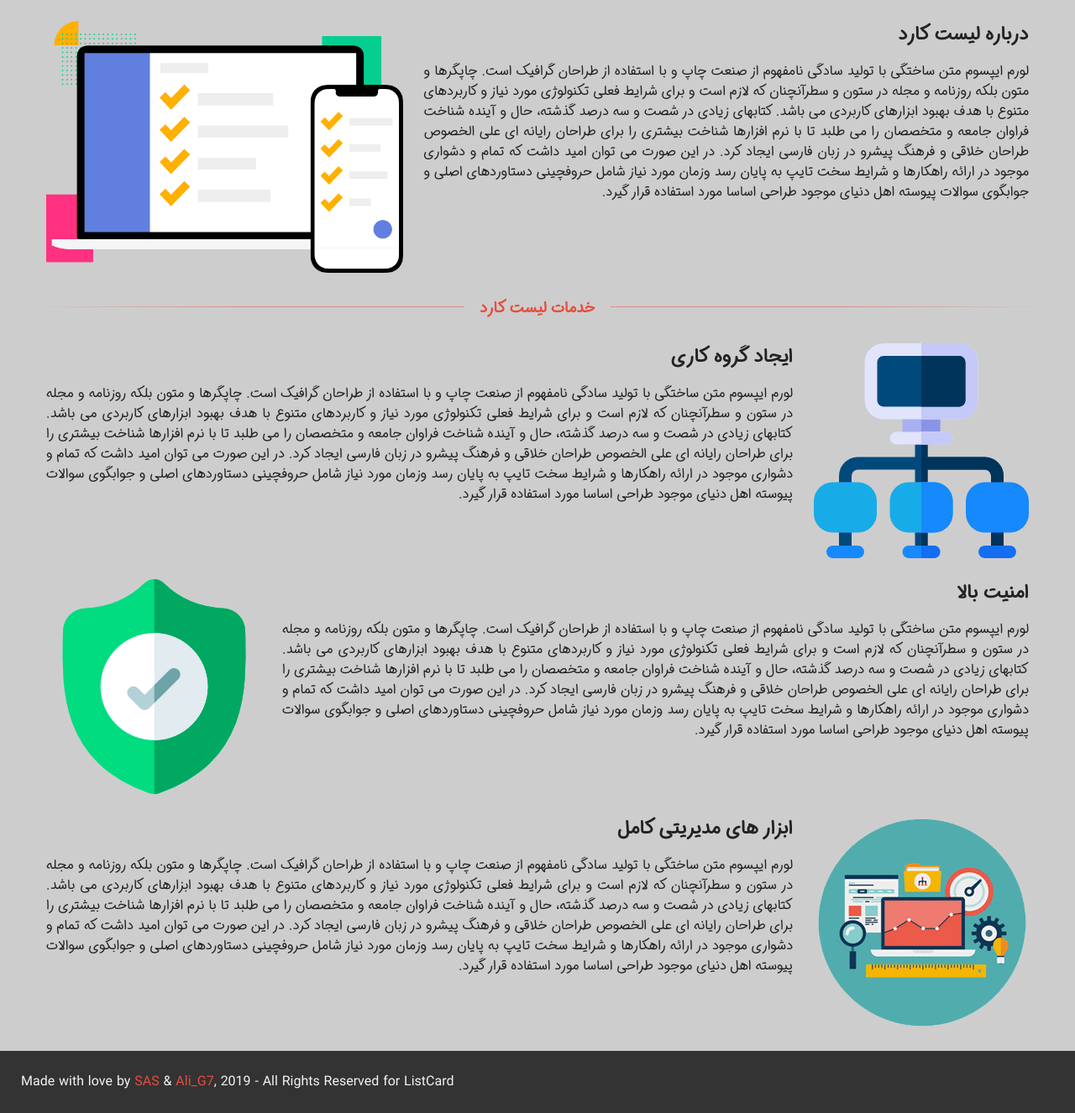
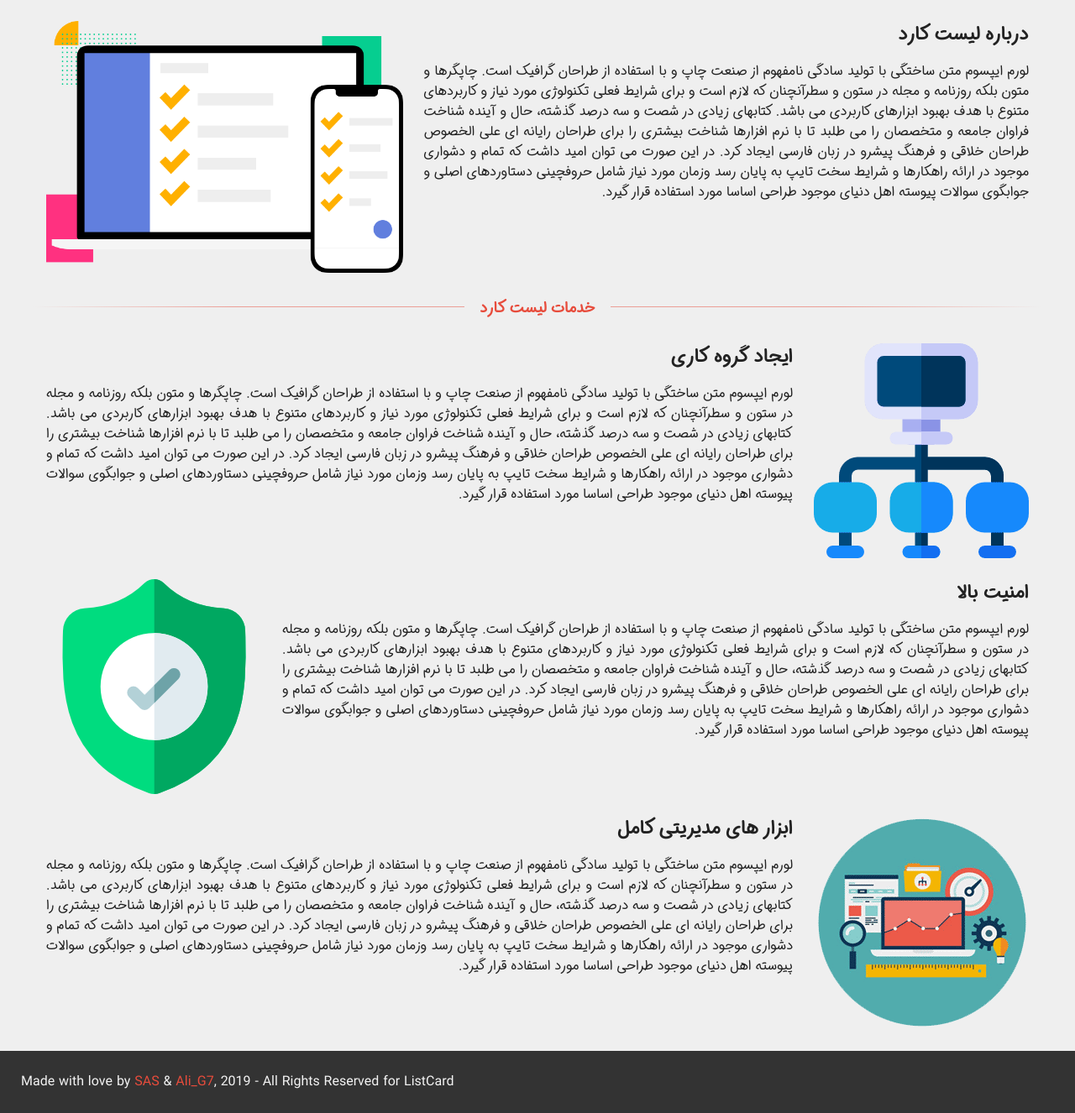
Before and after one commit to sasherafat-zz/it-1, a PHP site: page / in a window 1280 px wide. Shown: the part 265-1591 px from the top of the page at 84% size. Run offline with PHP 8.4, Linux system fonts and the light colour scheme; some libraries are stand-ins or nearby versions.

Commit message:
Fucking bg color changed.

```diff
--- a/assets/css/style.css
+++ b/assets/css/style.css
@@ -12,7 +12,7 @@ html {
 body {
   font-family: iransansdn ,tahoma !important;
   direction: rtl;
-  background-color: #cdcdcd;
+  background-color: #efefef;
   margin: 0;
 }
 h1, h2, h3, h4, h5, h6,input, textarea, a, p {
@@ -803,19 +803,19 @@ header a {
   z-index: -1;
   opacity: 0.5;
   background: #e74c3c;
-  background: -moz-linear-gradient(left, #cdcdcd 0%, #e74c3c 20%,#e74c3c 80%, #cdcdcd 100%);
-  background: -webkit-gradient(linear, left top, right top, color-stop(0%,#cdcdcd), color-stop(20%, #e74c3c), color-stop(80%,#e74c3c), color-stop(100%,#cdcdcd));
-  background: -webkit-linear-gradient(left, #cdcdcd 0%,#e74c3c 20%,#e74c3c 80%,#cdcdcd 100%);
-  background: -o-linear-gradient(left, #cdcdcd 0%,#e74c3c 20%,#e74c3c 80%,#cdcdcd 100%);
-  background: -ms-linear-gradient(left, #cdcdcd 0%,#e74c3c 20%,#e74c3c 80%,#cdcdcd 100%);
-  background: linear-gradient(to right, #cdcdcd 0%,#e74c3c 20%,#e74c3c 80%,#cdcdcd 100%);
+  background: -moz-linear-gradient(left, #efefef 0%, #e74c3c 20%,#e74c3c 80%, #efefef 100%);
+  background: -webkit-gradient(linear, left top, right top, color-stop(0%,#efefef), color-stop(20%, #e74c3c), color-stop(80%,#e74c3c), color-stop(100%,#efefef));
+  background: -webkit-linear-gradient(left, #efefef 0%,#e74c3c 20%,#e74c3c 80%,#efefef 100%);
+  background: -o-linear-gradient(left, #efefef 0%,#e74c3c 20%,#e74c3c 80%,#efefef 100%);
+  background: -ms-linear-gradient(left, #efefef 0%,#e74c3c 20%,#e74c3c 80%,#efefef 100%);
+  background: linear-gradient(to right, #efefef 0%,#e74c3c 20%,#e74c3c 80%,#efefef 100%);
   filter: progid:DXImageTransform.Microsoft.gradient( startColorstr='#f4f4f2', endColorstr='#f4f4f2',GradientType=1 );
 }
 .devider .devider_label {
   display: inline-block;
   width: auto;
   padding: 5px 18px;
-  background-color: #cdcdcd;
+  background-color: #efefef;
   color: #e74c3c;
   font-weight: bold;
   font-size: 18px;
```
